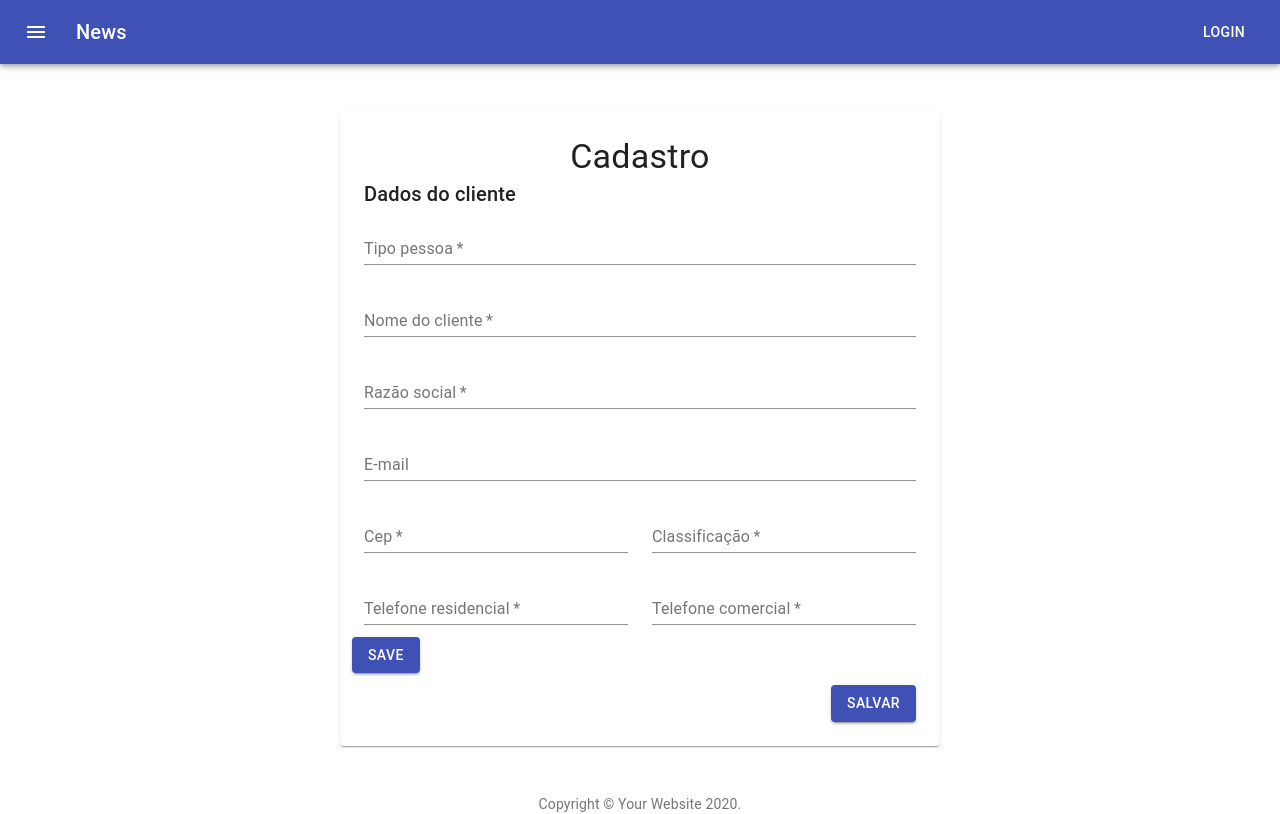
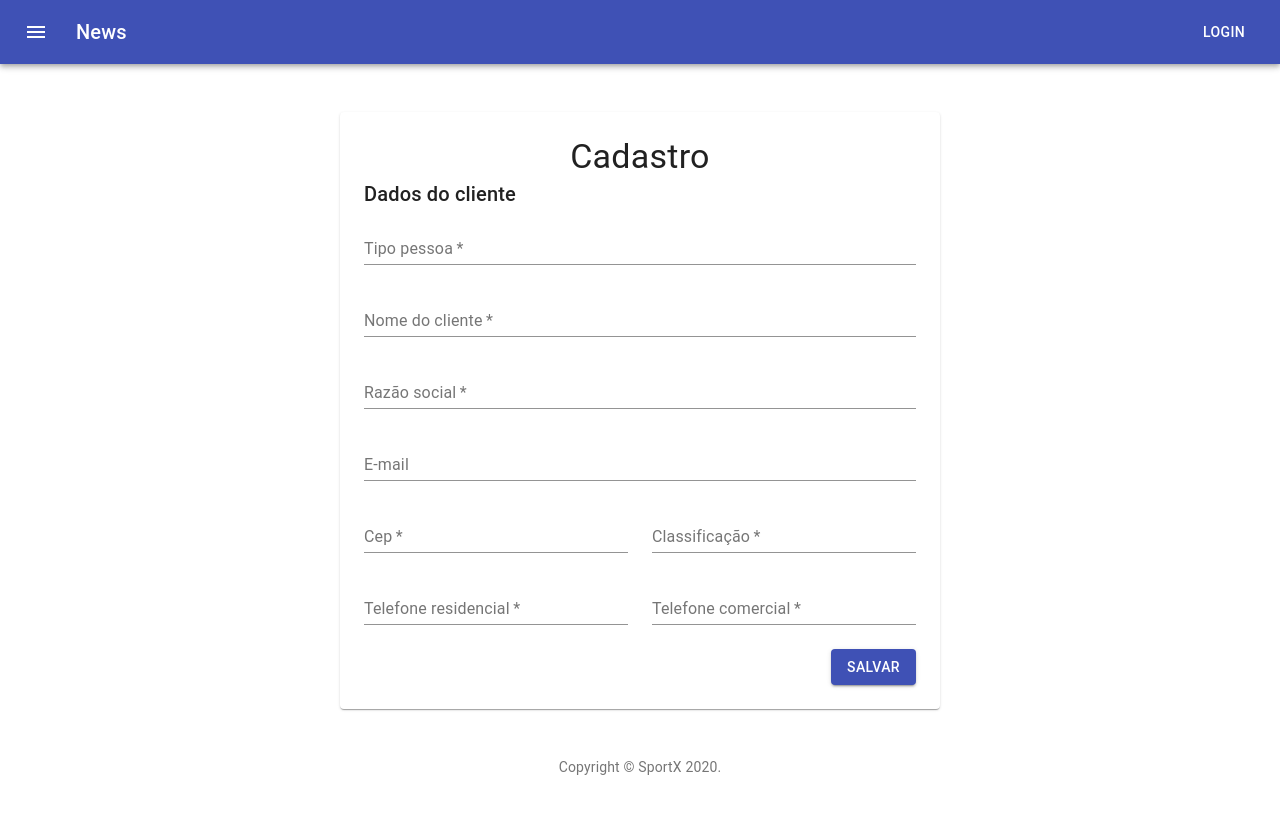
Before and after one commit to feliperangel64/sportsx-frontend, a React (Create React App) app: page /new in a window 1280 px wide. Built offline with nearby package versions, Linux system fonts and the light colour scheme.

Commit message:
ajuste redirect criacao usuario

```diff
--- a/src/pages/new/Form.js
+++ b/src/pages/new/Form.js
@@ -1,11 +1,26 @@
 import React from 'react'
+import { makeStyles } from '@material-ui/core/styles'
 import Grid from '@material-ui/core/Grid'
 import Typography from '@material-ui/core/Typography'
 import TextField from '@material-ui/core/TextField'
 import Button from '@material-ui/core/Button'
 import api from '../../services/api'
+import { useHistory } from 'react-router-dom'
+
+const useStyles = makeStyles((theme) => ({
+  buttons: {
+    display: 'flex',
+    justifyContent: 'flex-end',
+  },
+  button: {
+    marginTop: theme.spacing(3),
+    marginLeft: theme.spacing(1),
+  },
+}))
 
 export default function Form() {
+  const classes = useStyles()
+  const history = useHistory()
   const [state, setState] = React.useState({
     TipoPessoa: '',
     NomeCliente: '',
@@ -21,8 +36,10 @@ export default function Form() {
     setState({ ...state, [event.target.name]: event.target.value })
   }
 
-  const handleSubmit = async () => {
-    await api.post('/clientes', state)
+  const handleSubmit = async (e) => {
+    e.preventDefault()
+    const res = await api.post('/clientes', state)
+    if (res.status === 201) history.push('/')
   }
   const {
     TipoPessoa,
@@ -39,7 +56,7 @@ export default function Form() {
       <Typography variant="h6" gutterBottom>
         Dados do cliente
       </Typography>
-      <form onSubmit={handleSubmit}>
+      <form onSubmit={handleSubmit} noValidate>
         <Grid container spacing={3}>
           <Grid item xs={12}>
             <TextField
@@ -128,10 +145,17 @@ export default function Form() {
               onChange={handleChange}
             />
           </Grid>
-          <Button variant="contained" color="primary" type="submit">
-            save
+        </Grid>
+        <div className={classes.buttons}>
+          <Button
+            type="submit"
+            variant="contained"
+            color="primary"
+            className={classes.button}
+          >
+            Salvar
           </Button>
-        </Grid>
+        </div>
       </form>
     </React.Fragment>
   )
--- a/src/pages/new/index.js
+++ b/src/pages/new/index.js
@@ -1,7 +1,6 @@
 import React from 'react'
 import { makeStyles } from '@material-ui/core/styles'
 import Paper from '@material-ui/core/Paper'
-import Button from '@material-ui/core/Button'
 import Link from '@material-ui/core/Link'
 import Typography from '@material-ui/core/Typography'
 import Form from './Form'
@@ -10,8 +9,8 @@ function Copyright() {
   return (
     <Typography variant="body2" color="textSecondary" align="center">
       {'Copyright © '}
-      <Link color="inherit" href="https://material-ui.com/">
-        Your Website
+      <Link color="inherit" href="">
+        SportX
       </Link>{' '}
       {new Date().getFullYear()}
       {'.'}
@@ -20,9 +19,6 @@ function Copyright() {
 }
 
 const useStyles = makeStyles((theme) => ({
-  appBar: {
-    position: 'relative',
-  },
   layout: {
     width: 'auto',
     marginLeft: theme.spacing(2),
@@ -43,26 +39,10 @@ const useStyles = makeStyles((theme) => ({
       padding: theme.spacing(3),
     },
   },
-  stepper: {
-    padding: theme.spacing(3, 0, 5),
-  },
-  buttons: {
-    display: 'flex',
-    justifyContent: 'flex-end',
-  },
-  button: {
-    marginTop: theme.spacing(3),
-    marginLeft: theme.spacing(1),
-  },
 }))
 
 export default function Checkout() {
   const classes = useStyles()
-  const [activeStep, setActiveStep] = React.useState(0)
-
-  const handleNext = () => {
-    setActiveStep(activeStep + 1)
-  }
 
   return (
     <React.Fragment>
@@ -72,16 +52,6 @@ export default function Checkout() {
             Cadastro
           </Typography>
           <Form />
-          <div className={classes.buttons}>
-            <Button
-              variant="contained"
-              color="primary"
-              onClick={handleNext}
-              className={classes.button}
-            >
-              Salvar
-            </Button>
-          </div>
         </Paper>
         <Copyright />
       </main>
```
